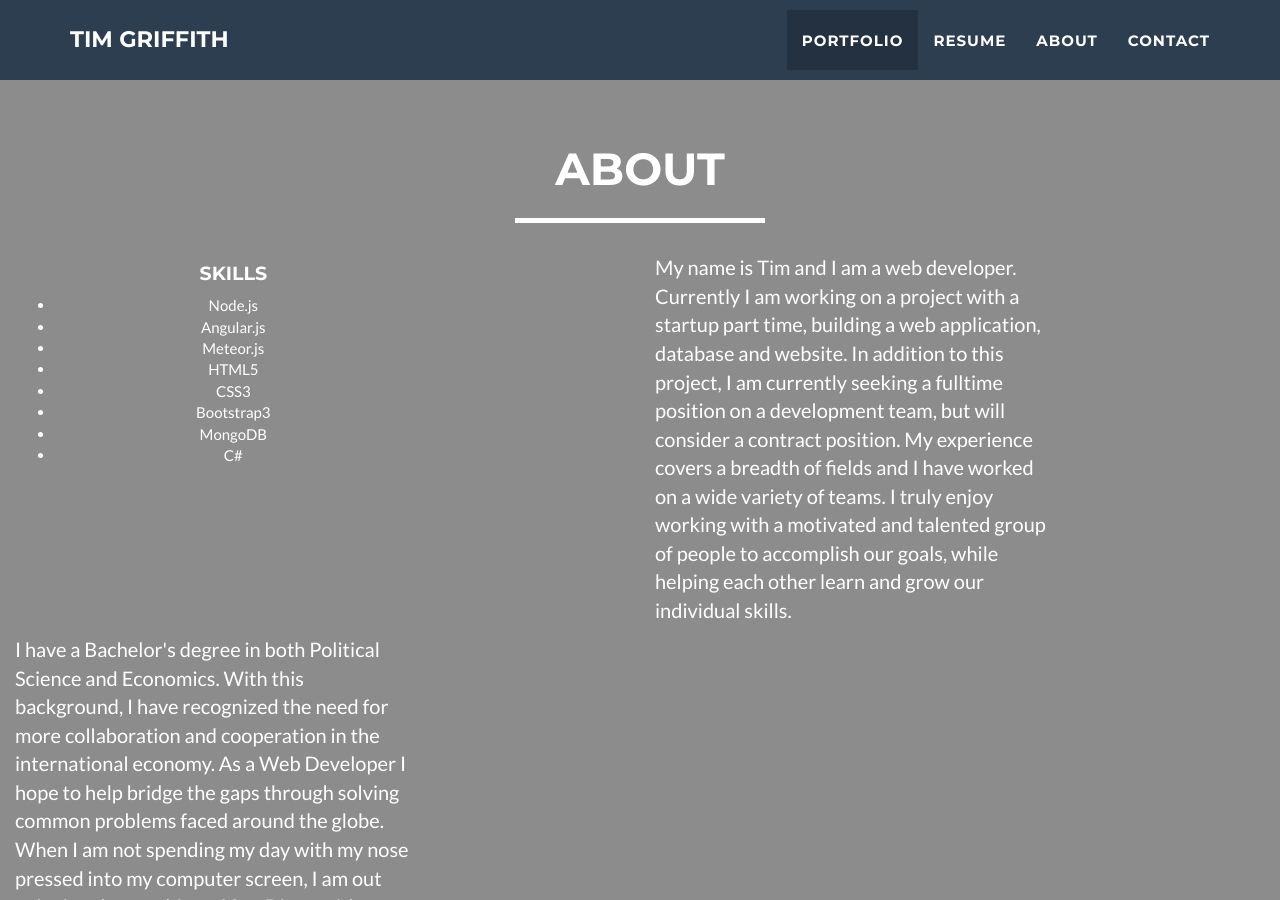
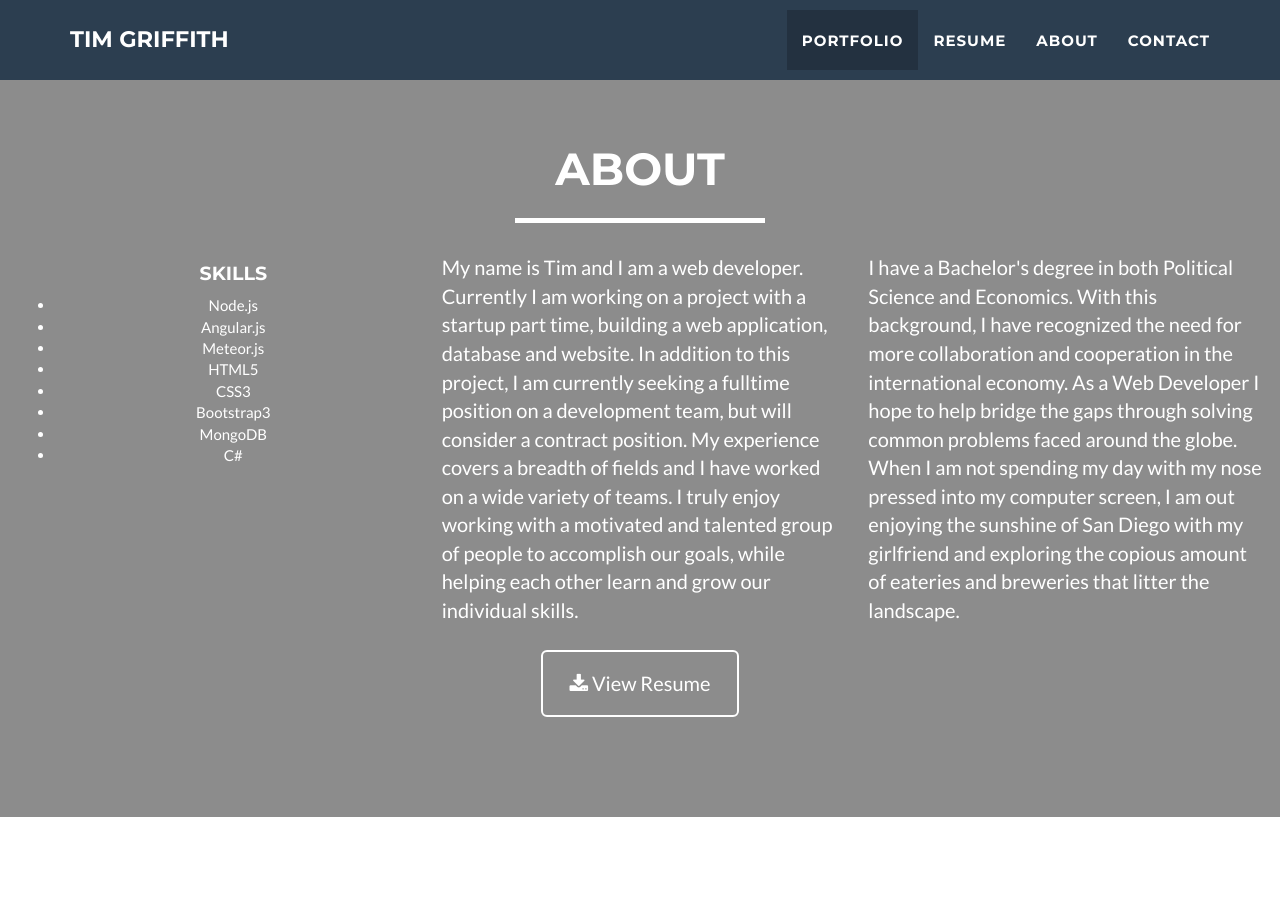
Before and after one commit to tmgriffith/tmgriffith.github.io, a Jekyll site: the page built from index.html, in a window 1280 px wide and 900 px high, scrolled down 1591 px. Built offline with Jekyll 4.4.1, drawn with Linux system fonts in a browser that asks for light colours.

Commit message:
Update about.html

```diff
--- a/_includes/about.html
+++ b/_includes/about.html
@@ -20,7 +20,7 @@
                   <li>C#</li>
                  </ul>
                 </div>
-                <div class="col-sm-4 col-lg-offset-2">
+                <div class="col-sm-4">
                     <p> My name is Tim and I am a web developer. Currently I am working on a project with a startup part time, building a web application, database and website. In addition to this project, I am currently seeking a fulltime position on a development team, but will consider a contract position. My experience covers a breadth of fields and I have worked on a wide variety of teams. I truly enjoy working with a motivated and talented group of people to accomplish our goals, while helping each other learn and grow our individual skills.</p>
                 </div>
                 <div class="col-sm-4">
```
